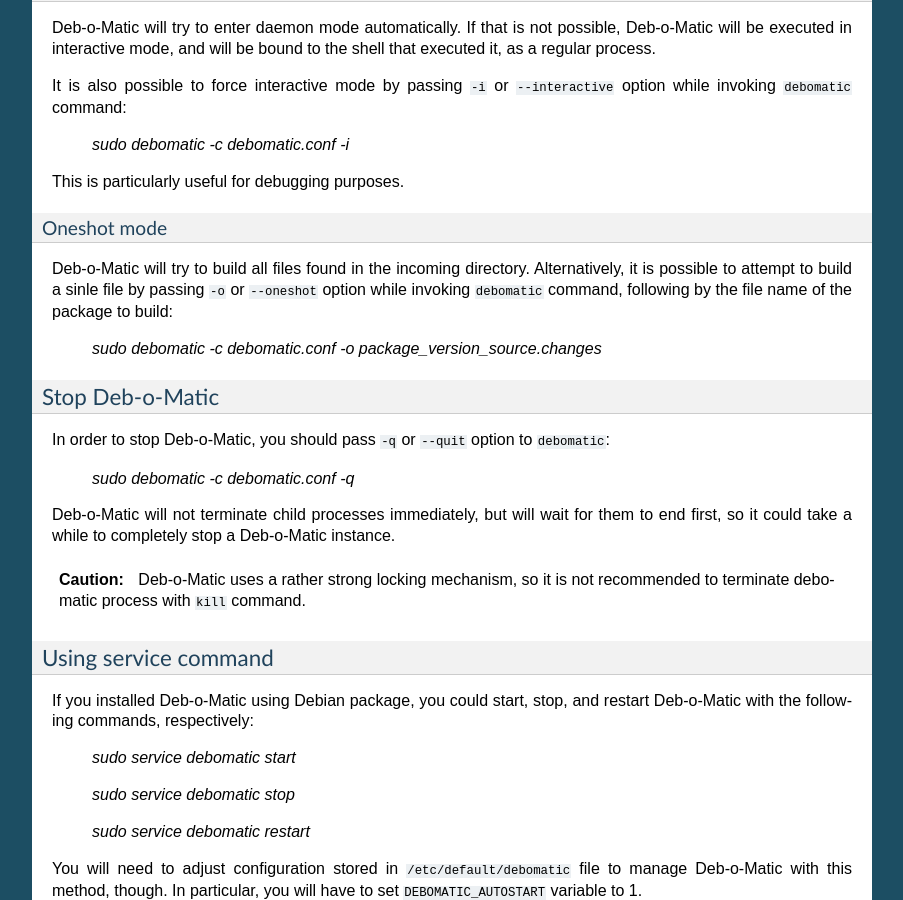
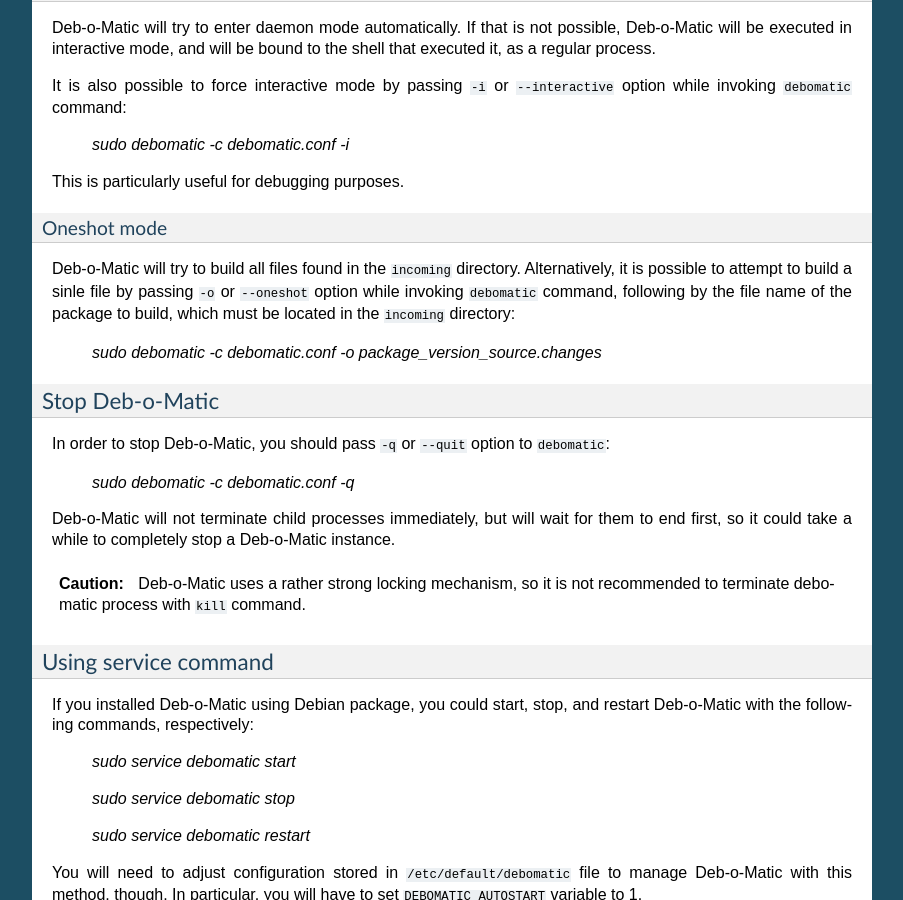
Before and after one commit to debomatic/debomatic, a Sphinx documentation site: the page built from docs/index.rst, in a window 1280 px wide and 900 px high, scrolled down 8074 px. Shown: the whole window, without its empty margins (198-1101 px from the left). Built offline with Sphinx 7.4.7, drawn with Linux system fonts in a browser that asks for light colours.

Commit message:
Process files if in the incoming directory while in oneshot mode

```diff
--- a/docs/index.rst
+++ b/docs/index.rst
@@ -486,10 +486,11 @@
 Oneshot mode
 ............
 
-Deb-o-Matic will try to build all files found in the incoming directory.
+Deb-o-Matic will try to build all files found in the ``incoming`` directory.
 Alternatively, it is possible to attempt to build a sinle file by passing
 ``-o`` or ``--oneshot`` option while invoking ``debomatic`` command, following
-by the file name of the package to build:
+by the file name of the package to build, which must be located in the
+``incoming`` directory:
 
  *sudo debomatic -c debomatic.conf -o package_version_source.changes*
 
```
Also changed, not shown: 1 other file.
